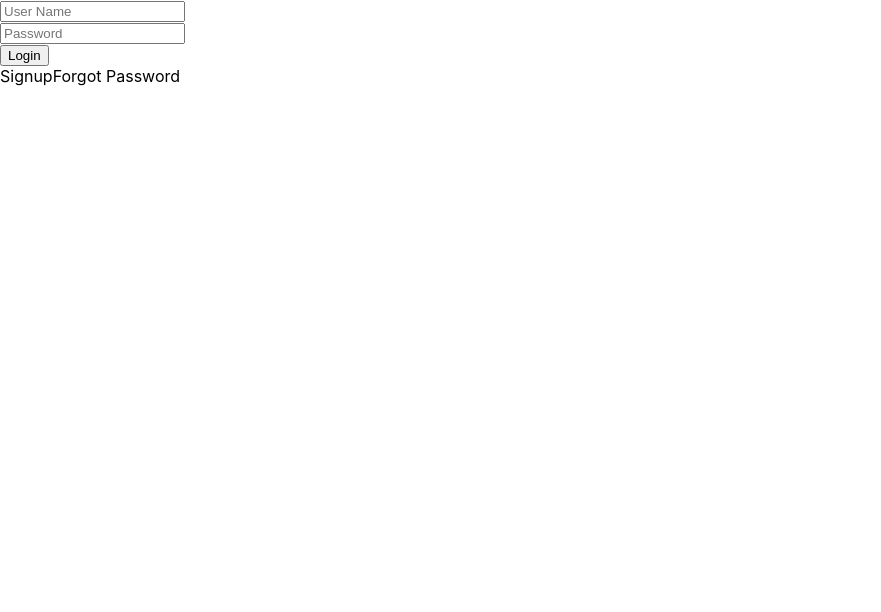
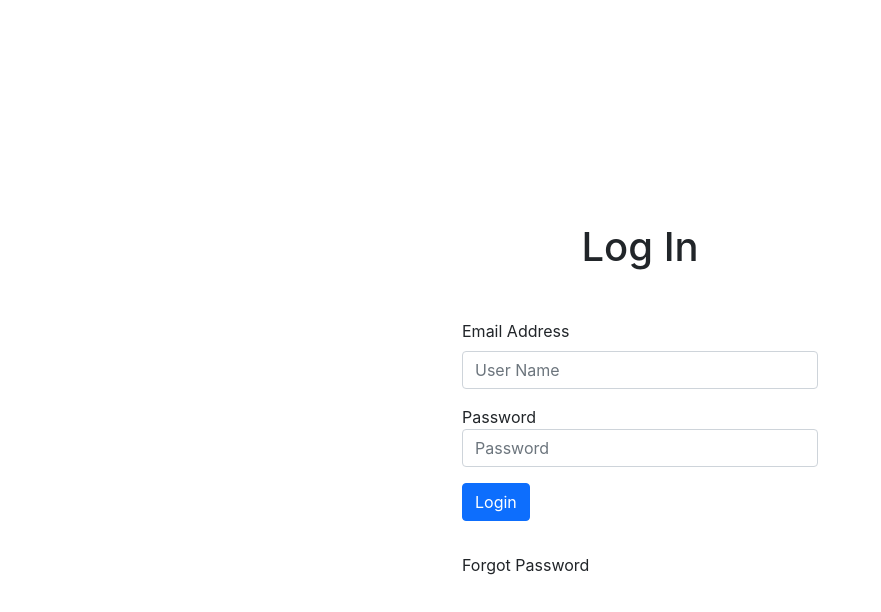
Before and after one commit to cynner-g/alliabce-credit-frontend, a Next.js app in the folder front-end/: page / in a window 1280 px wide. Shown: the top 612 px of the page, without its empty margins (0-881 px from the left). Built offline with nearby package versions, Linux system fonts and the light colour scheme.

Commit message:
layout mapping

```diff
--- a/front-end/package.json
+++ b/front-end/package.json
@@ -9,6 +9,7 @@
     "lint": "next lint"
   },
   "dependencies": {
+    "bootstrap": "^5.0.0-beta3",
     "next": "11.1.2",
     "react": "17.0.2",
     "react-dom": "17.0.2"
--- a/front-end/pages/_app.js
+++ b/front-end/pages/_app.js
@@ -1,7 +1,17 @@
+import 'bootstrap/dist/css/bootstrap.css';
 import '../styles/globals.css'
+import Head from 'next/head'
+function MyApp({ Component, pageProps }) {
+  return (
+    <>
+      <Head>
+        <meta name="viewport" content="width=device-width, initial-scale=1" />
+      </Head>
+      <Component {...pageProps} />
+    </>
+  )
 
-function MyApp({ Component, pageProps }) {
-  return <Component {...pageProps} />
+
 }
 
 export default MyApp
--- a/front-end/pages/index.js
+++ b/front-end/pages/index.js
@@ -5,20 +5,28 @@ export default function Login() {
   const [userName, setName] = useState("");
   const [password, setPassword] = useState("");
   return (
-    <div>
-      <div>
-        <input type="text" id="username" placeholder="User Name" value={userName} onChange={(e) => setName(e.target.value)} />
-        <label htmlFor="username" />
+    <div className=" vertical-center">
+      <div className="container">
+        <h1 className="mb-5 text-center">Log In</h1>
+        <div class="row">
+          <div className="col"></div>
+          <div className="col align-self-center">
+            <div className="mb-3">
+              <label htmlFor="username" className="form-label">Email Address</label>
+              <input className="form-control" type="text" id="username" placeholder="User Name" value={userName} onChange={(e) => setName(e.target.value)} />
+            </div>
+            <div className="mb-3">
+              <label htmlFor="password">Password</label>
+              <input className="form-control" type="password" id="password" placeholder="Password" value={password} onChange={(e) => setPassword(e.target.value)} />
+            </div>
+            <div className="mb-3">
+              <button type="submit" className="btn btn-primary mb-3">Login</button>
+            </div>
+            <Link href="/forgot-password"><a>Forgot Password</a></Link>
+          </div>
+          <div className="col"></div>
+        </div>
       </div>
-      <div>
-        <input type="password" id="password" placeholder="Password" value={password} onChange={(e) => setPassword(e.target.value)} />
-        <label htmlFor="password" />
-      </div>
-      <div>
-        <button type="submit">Login</button>
-      </div>
-      <Link href="/signup"><a>Signup</a></Link>
-      <Link href="/forgot-password"><a>Forgot Password</a></Link>
     </div>
   )
 }
--- a/front-end/styles/globals.css
+++ b/front-end/styles/globals.css
@@ -14,3 +14,12 @@ a {
 * {
   box-sizing: border-box;
 }
+
+
+.vertical-center {
+  min-height: 100%;  /* Fallback for browsers do NOT support vh unit */
+  min-height: 100vh; /* These two lines are counted as one :-)       */
+
+  display: flex;
+  align-items: center;
+}
```
Also changed, not shown: front-end/pages/forgot-password.js (+29 -3 lines).
